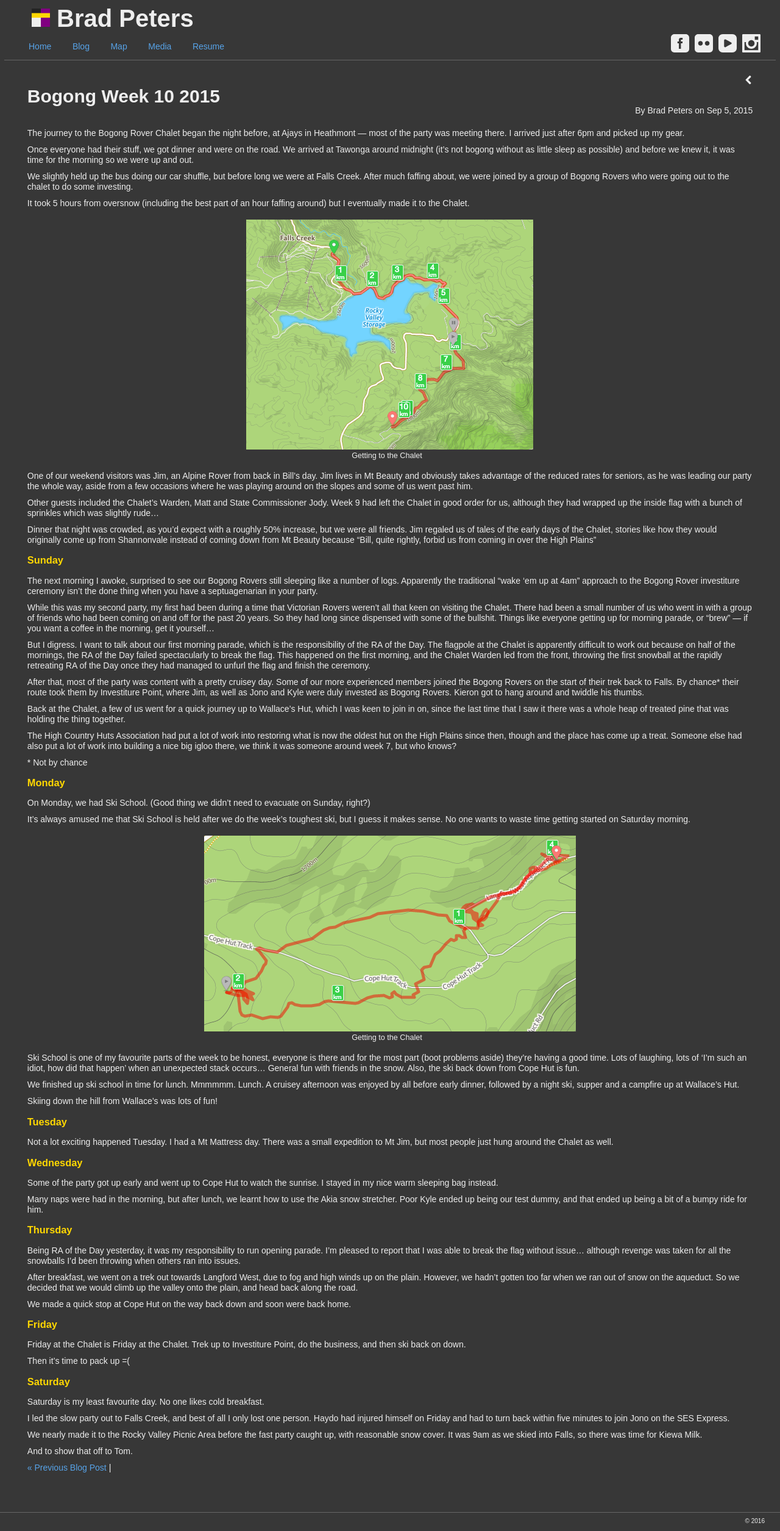
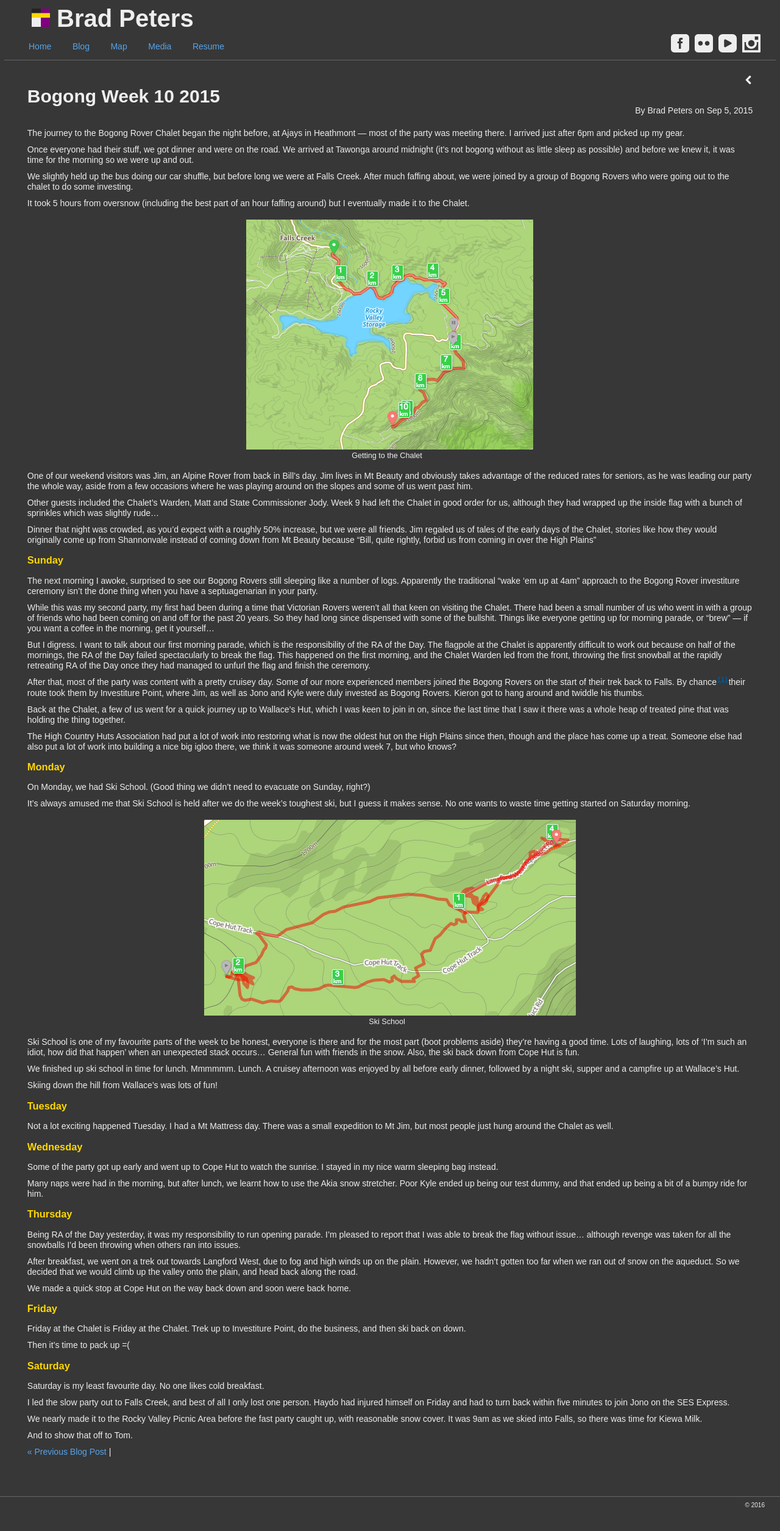
Before and after one commit to ubersejanus/ubersejanus.github.io, a Jekyll site: the page built from blog/_posts/2015-09-05-week-10-2015.md, in a window 1280 px wide. Shown: the whole page at 61% size. Built offline with Jekyll 4.4.1, drawn with Linux system fonts in a browser that asks for light colours; Markdown is read by kramdown in place of the engine named in the settings; comment, search, counter and statistics services are not loaded; after the commit the page ends 2484 px from its top, so only the background shows below that.

Commit message:
add XKCD what-if tooltips

```diff
--- a/blog/_posts/2015-09-05-week-10-2015.md
+++ b/blog/_posts/2015-09-05-week-10-2015.md
@@ -35,13 +35,11 @@
 
 But I digress. I want to talk about our first morning parade, which is the responsibility of the RA of the Day. The flagpole at the Chalet is apparently difficult to work out because on half of the mornings, the RA of the Day failed spectacularly to break the flag. This happened on the first morning, and the Chalet Warden led from the front, throwing the first snowball at the rapidly retreating RA of the Day once they had managed to unfurl the flag and finish the ceremony.
 
-After that, most of the party was content with a pretty cruisey day. Some of our more experienced members joined the Bogong Rovers on the start of their trek back to Falls. By chance* their route took them by Investiture Point, where Jim, as well as Jono and Kyle were duly invested as Bogong Rovers. Kieron got to hang around and twiddle his thumbs.
+<p>After that, most of the party was content with a pretty cruisey day. Some of our more experienced members joined the Bogong Rovers on the start of their trek back to Falls. By chance<span class="ref"><span class="refnum">[1]</span><span class="refbody" style="display: none;">Not by chance.</span></span> their route took them by Investiture Point, where Jim, as well as Jono and Kyle were duly invested as Bogong Rovers. Kieron got to hang around and twiddle his thumbs.</p>
 
 Back at the Chalet, a few of us went for a quick journey up to Wallace's Hut, which I was keen to join in on, since the last time that I saw it there was a whole heap of treated pine that was holding the thing together.
 
 The High Country Huts Association had put a lot of work into restoring what is now the oldest hut on the High Plains since then, though and the place has come up a treat. Someone else had also put a lot of work into building a nice big igloo there, we think it was someone around week 7, but who knows?
-
-&#42; Not by chance
 
 ###Monday
 
@@ -51,7 +49,7 @@
 
 <div class="blog-image-centre">
   <img src="/blog/assets/2015-09/log-skischool.png" alt="Route on day 3" />
-  <p>Getting to the Chalet</p>
+  <p>Ski School</p>
 </div>
 
 Ski School is one of my favourite parts of the week to be honest, everyone is there and for the most part (boot problems aside) they're having a good time. Lots of laughing, lots of 'I'm such an idiot, how did that happen' when an unexpected stack occurs... General fun with friends in the snow. Also, the ski back down from Cope Hut is fun.
--- a/style.css
+++ b/style.css
@@ -193,6 +193,60 @@
 .centre {
 	text-align:center; }
 
+
+/* reference tooltips style */
+
+.ref {
+    position: relative;
+    vertical-align: baseline;
+   }
+
+.refnum {
+    position: relative;
+    left: 2px;
+    bottom: 1ex;
+    font-family: Verdana, sans-serif;
+    color: #005994;
+    font-size: .7em;
+    font-weight: bold;
+    text-decoration: underline;
+    cursor: pointer;
+}
+
+.refbody {
+    font-family: Verdana, sans-serif;
+    font-size: .7em;
+    line-height: 1.1;
+    display: block;
+    min-width: 20em;
+    position: absolute;
+    left: 25px;
+    bottom: 5px ;
+    border: 1px solid;
+    padding: 5px;
+    background-color: #fff;
+    word-wrap: break-word;
+    z-index: 9999;
+    overflow: auto;
+}
+
+/* Google Maps style */
+
+.google-maps {
+    position:relative;
+    padding-bottom:45%; // This is the aspect ratio
+    height:0;
+    overflow:hidden; }
+
+.google-maps iframe {
+	position:absolute;
+	top:0;
+	left:0;
+	width:100% !important;
+	height:100% !important; }
+
+/* Blog page styles */
+
 .blog-heading {
 	margin-bottom:0px; }
 
@@ -276,19 +330,6 @@
 	font-style:italic;
 	margin-left:7%; }
 
-.google-maps {
-    position:relative;
-    padding-bottom:45%; // This is the aspect ratio
-    height:0;
-    overflow:hidden; }
-
-.google-maps iframe {
-	position:absolute;
-	top:0;
-	left:0;
-	width:100% !important;
-	height:100% !important; }
-
 .post-meta {
 	display:inline-block;
 	width:90px;
```
